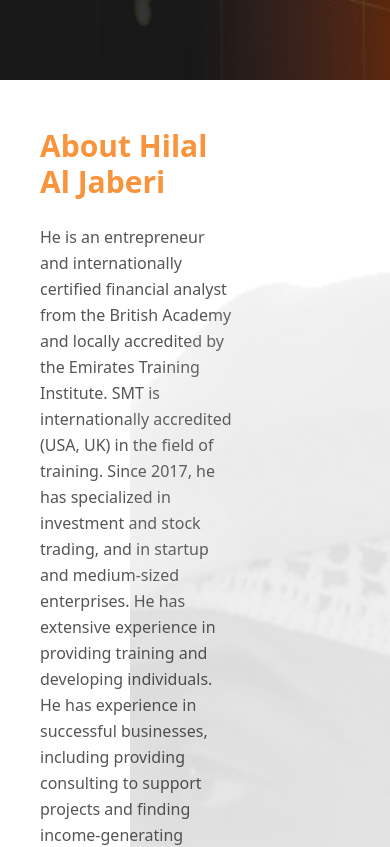
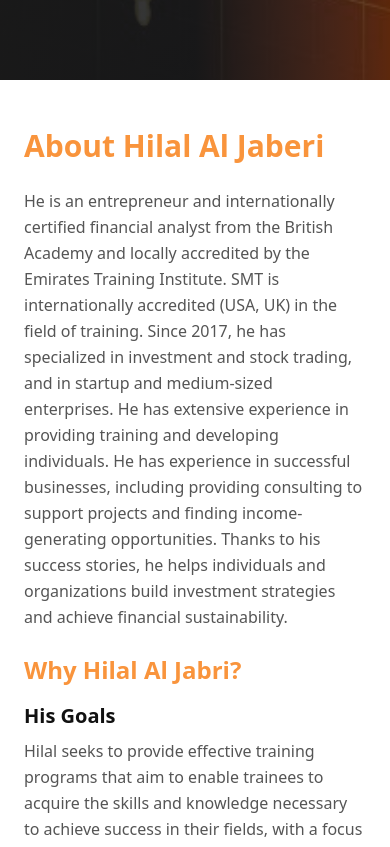
Before and after one commit to Haidarahm/Helal-Aljaberi, a React (Vite) app: page / in a window 390 px wide. Shown: the part 680-1527 px from the top of the page. Built offline with nearby package versions, Linux system fonts and the light colour scheme.

Commit message:
Remove About page component and its route from App; update About section in home page for improved layout and responsiveness.

```diff
--- a/src/App.jsx
+++ b/src/App.jsx
@@ -1,6 +1,5 @@
 import { Routes, Route } from "react-router-dom";
 import Contact from "./pages/Contact.jsx";
-import About from "./pages/About.jsx";
 import Programs from "./pages/Programs.jsx";
 import Pricing from "./pages/Pricing.jsx";
 import Layout from "./components/Layout.jsx";
--- a/src/pages/About.jsx
+++ /dev/null
@@ -1,8 +0,0 @@
-export default function About() {
-  return (
-    <div>
-      <h1>About</h1>
-      <p>Learn more about us in the about section.</p>
-    </div>
-  )
-}
--- a/src/pages/home/About.jsx
+++ b/src/pages/home/About.jsx
@@ -5,11 +5,11 @@ export default function About() {
   return (
     <section className="relative  bg-[color:var(--color-accent)] text-[color:var(--color-text-primary)] top-12">
       {/* Text content */}
-      <div className="space-y-6 order-2 lg:order-1 w-1/2 ml-10">
+      <div className="space-y-6 order-2 lg:order-1 w-full lg:w-1/2 ml-0 lg:ml-10 px-6 lg:px-0">
         <img
           src={aboutImg}
           alt="About"
-          className="w-2/3 helal-image absolute top-4 right-0 opacity-15   h-full  object-cover"
+          className="hidden lg:block w-2/3 helal-image absolute top-4 right-0 opacity-15 h-full object-cover"
         />
         <h2 className="text-3xl lg:text-4xl font-bold text-[color:var(--color-primary)]">
           About Hilal Al Jaberi
--- a/src/pages/home/Story.jsx
+++ b/src/pages/home/Story.jsx
@@ -8,7 +8,7 @@ export const Story = () => {
     AOS.init({ duration: 700, easing: "ease-out-quart", once: false });
   }, []);
   return (
-    <section className="relative flex flex-col md:flex-row h-screen w-full overflow-hidden bg-[color:var(--color-secondary)] text-white">
+    <section className="relative flex flex-col md:flex-row h-[75vh] md:h-screen w-full overflow-hidden bg-[color:var(--color-secondary)] text-white">
       {/* Left Content */}
       <div
         className="flex-1 flex items-center justify-center px-6 md:px-16 py-10 z-10"
@@ -18,7 +18,14 @@ export const Story = () => {
           <h2 className="text-3xl md:text-5xl font-bold text-[color:var(--color-primary)] mb-6">
             Success Stories
           </h2>
-          <p className="text-base md:text-lg text-[color:var(--color-accent-muted)] leading-relaxed">
+          {/* Mobile: shorter summary */}
+          <p className="text-base text-[color:var(--color-accent-muted)] leading-relaxed md:hidden">
+            Hilal Al-Jabri began his career as a police officer, gaining strong
+            experience in investigations and field work. After years of
+            excellence, he pursued training to share his expertise.
+          </p>
+          {/* Desktop/tablet: full text */}
+          <p className="hidden md:block md:text-lg text-[color:var(--color-accent-muted)] leading-relaxed">
             Hilal Al-Jabri began his career as a police officer, where he gained
             solid experience in criminal investigations and field work. After
             years of excellence in this field, Hilal felt a passion to develop
```
